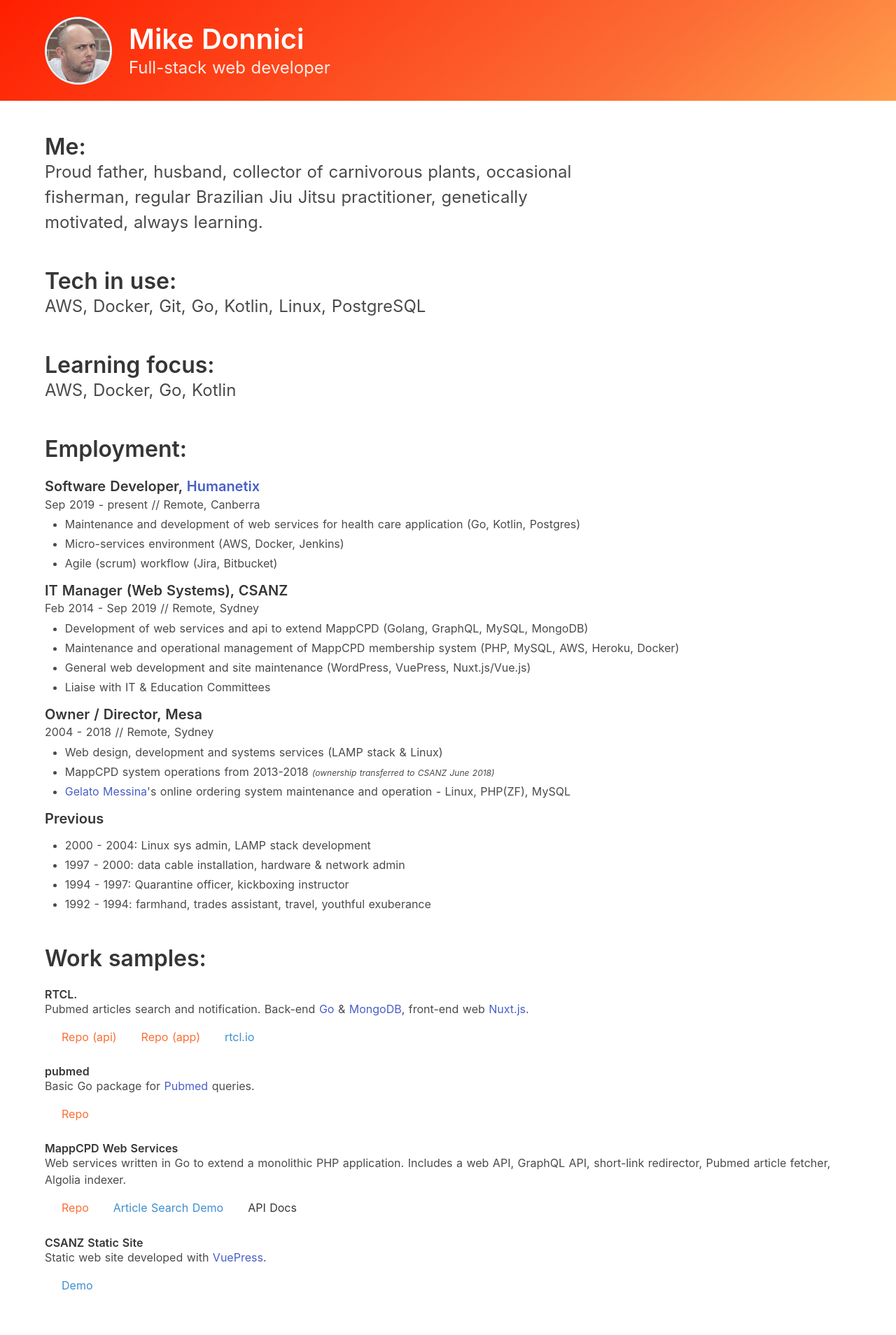
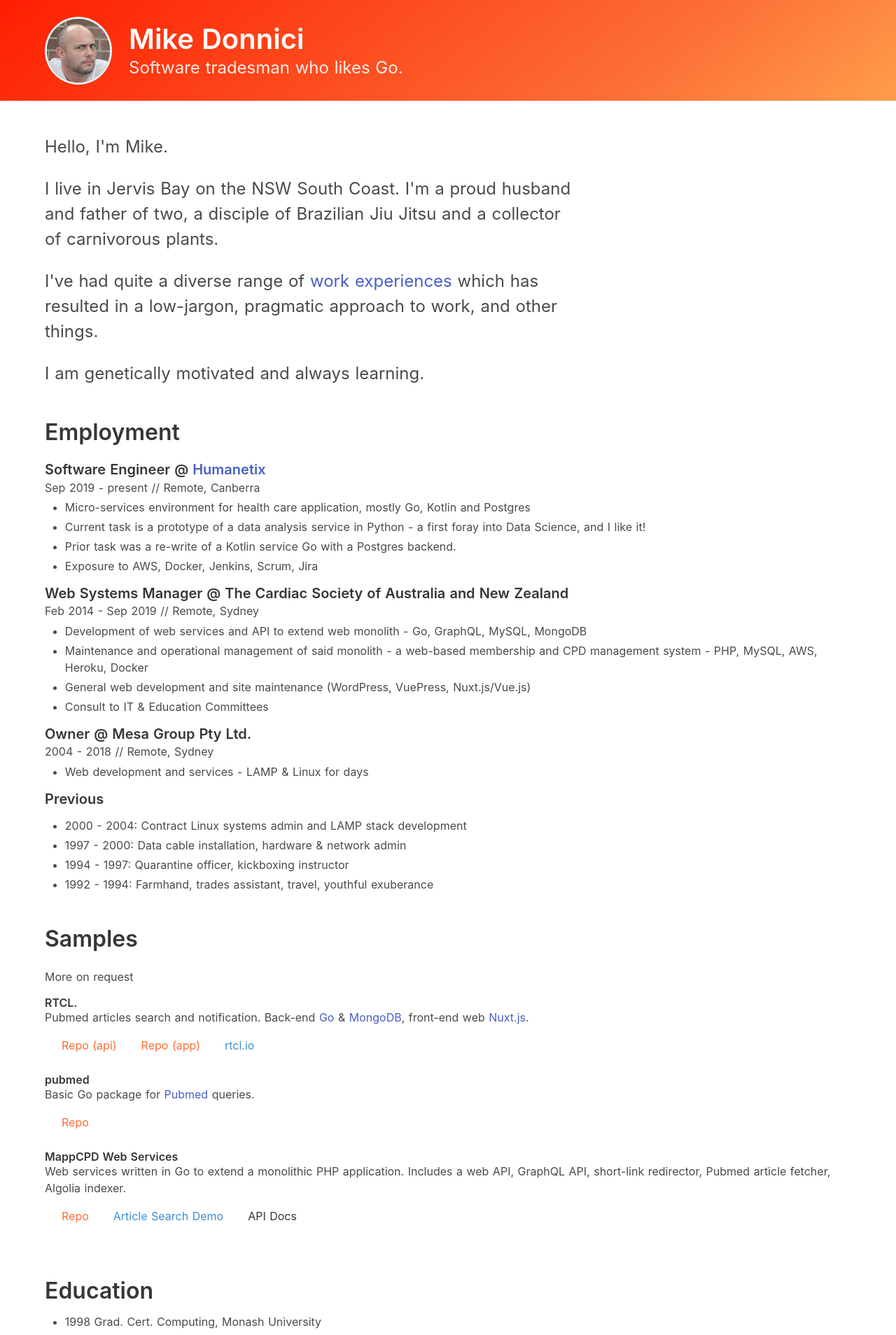
Before and after one commit to mikedonnici/mikedonnici, a Nuxt app: page / in a window 1280 px wide. Shown: the top 1908 px of the page at 70% size. Built offline with nearby package versions, Linux system fonts and the light colour scheme.

Commit message:
update August 2020

```diff
--- a/components/projects.vue
+++ /dev/null
@@ -1,205 +0,0 @@
-<template>
-  <div class="content">
-
-    <article>
-      <h5 class="title is-5">MappCPD Web Services</h5>
-      <p class="subtitle is-6">Web services API written in Go, 2017 - ongoing</p>
-
-      <ul>
-        <li>
-          <i>purpose:</i> provide new functionality, improve performance &amp; facilitate future mobile/web app development
-        </li>
-        <li>
-          <i>my role:</i> development and integration
-        </li>
-        <li>
-          <i>tech:</i> Go, GraphQL, Heroku, MongoDB, MySQL
-        </li>
-      </ul>
-
-      <p>
-        As the existing monolithic application became more difficult to maintain, I felt it was time
-        to look at a
-        <i>sensible</i> level of deconstruction of some of the backend processes.
-      </p>
-
-      <p>
-        After some experimenting I settled on Go as it was relatively easy to get going with
-        and well-suited for the development of web services.
-      </p>
-    </article>
-
-    <hr>
-
-    <div class="notification">
-      <p>
-        The following projects were undertaken as contracts by our company,
-        <i>Mesa</i> - a small but feisty team of 3-5. For these projects my role
-        was predominately project/tech lead and was split about 70% - 30% between
-        project-related activities and development.
-      </p>
-    </div>
-
-    <hr>
-
-    <article>
-      <h5 class="title is-5">CSANZ MappCPD</h5>
-      <p class="subtitle is-6">Membership &amp; CPD Management Application, 2013 - present</p>
-
-      <ul>
-        <li>
-          <i>purpose:</i> Replace existing software (iMIS), improve existing business processes
-        </li>
-        <li>
-          <i>my role:</i>
-          {{ role1 }}
-        </li>
-        <li>
-          <i>tech:</i> PHP (Zend Framework), MySQL
-        </li>
-      </ul>
-
-      <p>
-        The initial project involved a 9-month reworking of the ASAR MapPCPD application (see below)
-        and a substantial data migration over 3 months. A learning management system was also
-        developed and integrated into the application. MappCPD remains in operation and has streamlined
-        many business processes at the CSANZ.
-      </p>
-      <p>
-        I currently manage this application in my role as IT Manager at CSANZ. This involves development
-        of new features, maintenance and operations.
-      </p>
-    </article>
-
-    <hr>
-
-    <article>
-      <h5 class="title is-5">Gelato Messina Ordering System</h5>
-      <p class="subtitle is-6">E-commerce and fulfilment, 2013 - present</p>
-
-      <ul>
-        <li>
-          <i>purpose:</i> Online ordering, workflow and fulfilment
-        </li>
-        <li>
-          <i>my role:</i>
-          {{ role1 }}
-        </li>
-        <li>
-          <i>tech:</i> PHP (Zend Framework), MySQL
-        </li>
-      </ul>
-
-      <p>
-        Development of a customer facing ecommerce site was backed by a workflow management, order fulfilment
-        and reporting system. Complex product availability times and location rules made this a challenging project.
-      </p>
-    </article>
-
-    <hr>
-
-    <article>
-      <h5 class="title is-5">ASAR MappCPD</h5>
-      <p class="subtitle is-6">Membership &amp; CPD Management Application, 2011 - 2015</p>
-
-      <ul>
-        <li>
-          <i>purpose:</i> Replace Filemaker Pro database, improve business processes
-        </li>
-        <li>
-          <i>my role:</i>
-          {{ role1 }}
-        </li>
-        <li>
-          <i>tech:</i> PHP (Zend Framework), MySQL
-        </li>
-      </ul>
-
-      <p>
-        This was the first iteration of our MappCPD system and was a substantial LAMP-stack project developed with Zend Framework.
-        The primary objective of this project was to aggregate and improve the existing business processes, and to this end it was a great success.
-      </p>
-      <p>
-        Membership renewals were processed in minutes rather than weeks, members could make payments online and automated housekeeping scripts were
-        used to raise and resolve administrative issues and to issue notifications and reminders to staff and members.
-      </p>
-      <p>The application was managed and maintained by Mesa until 2015.</p>
-    </article>
-
-    <hr>
-
-    <article>
-      <h5 class="title is-5">ABIA Accreditation Data System</h5>
-      <p class="subtitle is-6">Survey and Reporting Application, 2012</p>
-
-      <ul>
-        <li>
-          <i>purpose:</i> Replace manual data collection and reporting processes
-        </li>
-        <li>
-          <i>my role:</i>
-          {{ role1 }}
-        </li>
-        <li>
-          <i>tech:</i> PHP, MySQL
-        </li>
-      </ul>
-
-      <p>
-        ABIA collected feedback from customers about wedding industry suppliers. This data was then
-        collated into a series of ratings which were used as a basis for industry accreditations and
-        awards. Data was collected on paper forms, manually entered into spreadsheets and the
-        results calculated. This process took approximately 6 weeks to complete each year.
-      </p>
-      <p>
-        We designed a web application that allowed suppliers to register their customers and then request
-        customer feedback via online surveys. The reporting component allowed for progressive/predictive
-        scores to be displayed, and was able to calculate end-of-year awards and accreditations in a matter
-        of seconds.
-      </p>
-    </article>
-
-    <hr>
-
-    <article>
-      <h5 class="title is-5">JobNet</h5>
-      <p class="subtitle is-6">Creative Agency Workflow Application, 2005 - 2011</p>
-
-      <ul>
-        <li>
-          <i>purpose:</i> Aggregation of multiple business processes and reporting into a single application
-        </li>
-        <li>
-          <i>my role:</i>
-          {{ role1 }}
-        </li>
-        <li>
-          <i>tech:</i> PHP, MySQL
-        </li>
-      </ul>
-
-      <p>
-        JobNet was a custom PHP application written from scratch and provided both staff and client access. It was a comprehensive
-        workflow system that tracked a high volume of work. It included resource allocation, time-tracking, invoicing and a substantial
-        reporting feature to ensure compliance with client contracts.
-      </p>
-
-      <p>I maintaned the application until the agency closed down in 2011.</p>
-    </article>
-
-  </div>
-</template>
-
-<script>
-export default {
-  data() {
-    return {
-      role1:
-        "Project & tech lead, business & systems analysis, data modeling, deployment & operations"
-    }
-  }
-}
-</script>
-
-<style>
-</style>
--- a/components/top.vue
+++ b/components/top.vue
@@ -12,7 +12,7 @@
           </div>
           <div class="column">
             <h2 class="title is-2 is-size-4-mobile">Mike Donnici</h2>
-            <h4 class="subtitle is-4 is-size-6-mobile">Full-stack web developer</h4>
+            <h4 class="subtitle is-4 is-size-6-mobile">Software tradesman who likes Go.</h4>
           </div>
         </div>
       </div>
--- a/pages/index.vue
+++ b/pages/index.vue
@@ -1,17 +1,24 @@
 <template>
   <div>
-    <Top />
+    <Top/>
 
     <section class="section">
       <div class="container">
         <div class="content">
           <div class="columns">
             <div class="column is-8">
-              <h3 class="title is-3 is-marginless">Me:</h3>
               <p class="is-size-4">
-                Proud father, husband, collector of carnivorous
-                plants, occasional fisherman, regular Brazilian Jiu Jitsu
-                practitioner, genetically motivated, always learning.
+                Hello, I'm Mike.
+              </p>
+              <p class="is-size-4">
+                I live in Jervis Bay on the NSW South Coast. I'm a proud husband and father of two, a disciple of
+                Brazilian Jiu Jitsu and a collector of carnivorous plants.
+              <p class="is-size-4">
+                I've had quite a diverse range of <a href="#" @click="workHistoryModal=true">work experiences</a> which
+                has resulted in a low-jargon, pragmatic approach to work, and other things.
+              </p>
+              <p class="is-size-4">
+                I am genetically motivated and always learning.
               </p>
             </div>
           </div>
@@ -20,67 +27,45 @@
     </section>
 
     <section class="section">
-      <div class="container">
-        <div class="content">
-          <h3 class="title is-3 is-marginless">Tech in use:</h3>
-          <p class="is-size-4">AWS, Docker, Git, Go, Kotlin, Linux, PostgreSQL</p>
-        </div>
-      </div>
-    </section>
-
-    <section class="section">
-      <div class="container">
-        <div class="content">
-          <h3 class="title is-3 is-marginless">Learning focus:</h3>
-          <p class="is-size-4">AWS, Docker, Go, Kotlin</p>
-        </div>
-      </div>
-    </section>
-
-    <section class="section">
       <div class="content">
         <div class="container">
-          <h3 class="title is-3">Employment:</h3>
+          <h3 class="title is-3">Employment</h3>
 
-          <h5 class="title is-5">Software Developer, <a href="http://humanetix.com.au/" target="_blank">Humanetix</a></h5>
+          <h5 class="title is-5">Software Engineer @ <a href="http://humanetix.com.au/" target="_blank">Humanetix</a>
+          </h5>
           <p class="subtitle is-6">Sep 2019 - present // Remote, Canberra</p>
           <ul class="top-margin">
-            <li>Maintenance and development of web services for health care application (Go, Kotlin, Postgres)</li>
-            <li>Micro-services environment (AWS, Docker, Jenkins)
-            <li>Agile (scrum) workflow (Jira, Bitbucket)</li>
+            <li>Micro-services environment for health care application, mostly Go, Kotlin and Postgres</li>
+            <li>Current task is a prototype of a data analysis service in Python - a first foray into Data
+              Science, and I like it!
+            </li>
+            <li>Prior task was a re-write of a Kotlin service Go with a Postgres backend.</li>
+            <li>Exposure to AWS, Docker, Jenkins, Scrum, Jira</li>
           </ul>
 
-          <h5 class="title is-5">IT Manager (Web Systems), CSANZ</h5>
+          <h5 class="title is-5">Web Systems Manager @ The Cardiac Society of Australia and New Zealand</h5>
           <p class="subtitle is-6">Feb 2014 - Sep 2019 // Remote, Sydney</p>
           <ul class="top-margin">
-            <li>Development of web services and api to extend MappCPD (Golang, GraphQL, MySQL, MongoDB)</li>
-            <li>Maintenance and operational management of MappCPD membership system (PHP, MySQL, AWS, Heroku, Docker)</li>
+            <li>Development of web services and API to extend web monolith - Go, GraphQL, MySQL, MongoDB
+            </li>
+            <li>Maintenance and operational management of said monolith - a web-based membership and CPD
+              management system - PHP, MySQL, AWS, Heroku, Docker
+            </li>
             <li>General web development and site maintenance (WordPress, VuePress, Nuxt.js/Vue.js)</li>
-            <li>Liaise with IT &amp; Education Committees</li>
+            <li>Consult to IT &amp; Education Committees</li>
           </ul>
 
-          <h5 class="title is-5">Owner / Director, Mesa</h5>
+          <h5 class="title is-5">Owner @ Mesa Group Pty Ltd.</h5>
           <p class="subtitle is-6">2004 - 2018 // Remote, Sydney</p>
           <ul>
-            <li>Web design, development and systems services (LAMP stack &amp; Linux)</li>
-            <li>
-              MappCPD system operations from 2013-2018
-              <span class="is-italic is-size-7">
-                (ownership
-                transferred to CSANZ June 2018)
-              </span>
-            </li>
-            <li>
-              <a href="https://order.gelatomessina.com" target="_blank">Gelato Messina</a>'s
-              online ordering system maintenance and operation - Linux, PHP(ZF), MySQL
-            </li>
+            <li>Web development and services - LAMP &amp; Linux for days</li>
           </ul>
           <h5 class="title is-5">Previous</h5>
           <ul>
-            <li>2000 - 2004: Linux sys admin, LAMP stack development</li>
-            <li>1997 - 2000: data cable installation, hardware &amp; network admin</li>
+            <li>2000 - 2004: Contract Linux systems admin and LAMP stack development</li>
+            <li>1997 - 2000: Data cable installation, hardware &amp; network admin</li>
             <li>1994 - 1997: Quarantine officer, kickboxing instructor</li>
-            <li>1992 - 1994: farmhand, trades assistant, travel, youthful exuberance</li>
+            <li>1992 - 1994: Farmhand, trades assistant, travel, youthful exuberance</li>
           </ul>
         </div>
       </div>
@@ -89,7 +74,9 @@
     <section class="section">
       <div class="content">
         <div class="container">
-          <h3 class="title is-3">Work samples:</h3>
+          <h3 class="title is-3">Samples</h3>
+
+          <p>More on request</p>
 
           <article>
             <h5 class="title is-6 is-marginless">RTCL.</h5>
@@ -180,25 +167,6 @@
               </a>&nbsp;
             </p>
           </article>
-
-          <article>
-            <h5 class="title is-6 is-marginless">CSANZ Static Site</h5>
-            <p>
-              Static web site developed with
-              <a
-                href="https://vuepress.vuejs.org/"
-                target="_blank"
-              >VuePress</a>.
-            </p>
-            <p>
-              <a class="has-text-info" href="https://csanz.netlify.com/" target="_blank">
-                <span class="icon">
-                  <i class="fas fa-external-link-alt"></i>
-                </span>
-                <span>Demo</span>
-              </a>&nbsp;
-            </p>
-          </article>
         </div>
       </div>
     </section>
@@ -233,21 +201,22 @@
           <h3 class="title is-3">Short courses</h3>
           <ul>
             <li>
+              2020-06 Data Scientist in Python [in progress] -
+              (<a href="https://www.dataquest.io/path/data-scientist/" target="_blank">dataquest.io</a>)
+            </li>
+            <li>
               2020-04 Python 3 (Coursera/UMich)
-              <a
-                href="https://www.coursera.org/account/accomplishments/specialization/certificate/P9WXFP3YY67R"
-                target="_blank"
-              >
+              <a href="https://www.coursera.org/account/accomplishments/specialization/certificate/P9WXFP3YY67R"
+                 target="_blank">
                 <span class="icon">
                   <i class="fas fa-external-link-alt"></i>
                 </span>
               </a>
+            </li>
             <li>
               2019-07 Programming with Go (Coursera/UCI)
-              <a
-                href="https://www.coursera.org/account/accomplishments/specialization/certificate/G2DCUC4YWEYW"
-                target="_blank"
-              >
+              <a href="https://www.coursera.org/account/accomplishments/specialization/certificate/G2DCUC4YWEYW"
+                 target="_blank">
                 <span class="icon">
                   <i class="fas fa-external-link-alt"></i>
                 </span>
@@ -264,16 +233,7 @@
         title="Work History"
         subtitle="...a brief overview"
     >
-      <WorkHistory />
-    </Modal>
-
-    <Modal
-      :show="showProjectsModal"
-      :hide="hideProjectsModal"
-      title="Projects"
-      subtitle="...a few of the meatier ones"
-    >
-      <Projects />
+      <WorkHistory/>
     </Modal>
 
     <footer class="footer">
@@ -285,12 +245,6 @@
                 <i class="fas fa-history"></i>
               </span>
               <span>Work History</span>
-            </button>
-            <button class="button is-outline" @click="projectsModal = true">
-              <span class="icon">
-                <i class="fas fa-clone"></i>
-              </span>
-              <span>Projects</span>
             </button>
             <a href="https://github.com/mikedonnici" target="_blank" class="button is-outline">
               <span class="icon">
@@ -325,7 +279,6 @@
     import Top from "~/components/top"
     import Modal from "~/components/modal"
     import WorkHistory from "~/components/workHistory"
-import Projects from "~/components/projects"
 
     export default {
         head() {
@@ -346,7 +299,6 @@
             Top,
             Modal,
             WorkHistory,
-    Projects
         },
         data() {
             return {
@@ -362,9 +314,6 @@
             hideWorkHistoryModal() {
                 this.workHistoryModal = false
                 return this.workHistoryModal
-    },
-    showProjectsModal() {
-      return this.projectsModal
             },
             hideProjectsModal() {
                 this.projectsModal = false
```
Also changed, not shown: components/workHistory.vue (+11 -6 lines). Lines whose indentation alone changed are shown as unchanged.
